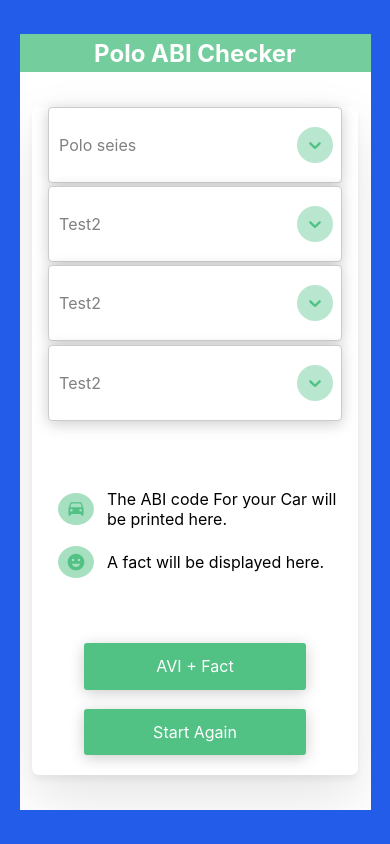
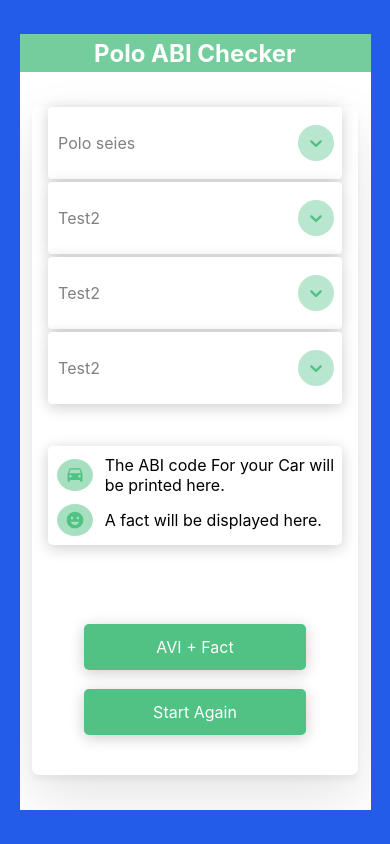
Before and after one commit to UPLukeet/Good-energy-shopping, a React (Create React App) app: page / in a window 390 px wide. Built offline with nearby package versions, Linux system fonts and the light colour scheme.

Commit message:
added box outline for info text and finidhed mobile ui and scaling

```diff
--- a/src/Components/poloFinder.js
+++ b/src/Components/poloFinder.js
@@ -8,7 +8,9 @@ function PoloFinder() {
   const [selectedOption, setSelectedOption] = useState(null);
   const [series, setSeries] = useState(null);
 
-  const [ABI, setABI] = useState("The ABI code For your Car will be printed here.");
+  const [ABI, setABI] = useState(
+    "The ABI code For your Car will be printed here."
+  );
   const [fact, setFact] = useState("A fact will be displayed here.");
 
   const options = [
@@ -37,7 +39,7 @@ function PoloFinder() {
 
   const ABI_Handler = () => {
     setABI(Data[1].model.abiCode);
-    setFact("Fun fact!")
+    setFact("Fun fact!");
     console.log(Data[1].model);
   };
 
@@ -92,6 +94,7 @@ function PoloFinder() {
             />
           </div>
 
+          <div className="PF_Info_Container">
             <div className="PF_Info ABI">
               <DriveEtaIcon />
               <p>{ABI}</p>
@@ -100,9 +103,10 @@ function PoloFinder() {
               <EmojiEmotionsIcon />
               <p>{fact}</p>
             </div>
+          </div>
 
           <div className="PF_Buttons">
-            <p onClick={ABI_Handler}>AVI + Fact</p>
+            <p onClick={ABI_Handler} className="PF_Button_Fact">AVI + Fact</p>
             <p onClick={Reset_Data}>Start Again</p>
           </div>
         </div>
--- a/src/Styling/_poloFinder.scss
+++ b/src/Styling/_poloFinder.scss
@@ -48,8 +48,9 @@
 
                     .poloOptions__control {
                         box-shadow: 0px 3px 15px rgba(0, 0, 0, 0.2);
-                        height: 9vh;
+                        height: 8.5vh;
                         cursor: pointer;
+                        border: none;
 
                         .poloOptions__indicators {
 
@@ -87,10 +88,20 @@
                 }
             }
 
+
+            .PF_Info_Container {
+                box-shadow: 0px 3px 15px rgba(0, 0, 0, 0.2);
+                width: 90%;
+                border-radius: 5px;
+                margin-left: auto;
+                margin-right: auto;
+                margin-top: auto;
+                margin-bottom: auto;
+
                 .PF_Info {
                     display: flex;
                     flex-shrink: 1;
-                margin-top: 5%;
+                    margin-top: 3%;
 
                     svg {
                         height: 20px;
@@ -100,44 +111,52 @@
                         color: #51C184;
                         margin-top: auto;
                         margin-bottom: auto;
-                    margin-left: 8%;
+                        margin-left: 3%;
                     }
 
                     p {
                         margin-top: auto;
                         margin-bottom: auto;
                         margin-left: 4%;
+                        margin-right: 2%;
                     }
 
                 }
 
                 .ABI {
-                margin-top: auto;
-
+                    margin-bottom: 2%;
                 }
 
+
                 .Fact {
-                margin-bottom: auto;
+                    margin-bottom: 3%;
                 }
+            }
+
 
             .PF_Buttons {
                 display: flex;
                 flex-direction: column;
+                margin-bottom: auto;
+                margin-top: auto;
 
                 p {
                     cursor: pointer;
                     text-align: center;
                     padding: 4%;
-                    border-radius: 3px;
+                    border-radius: 5px;
                     background: #51C184;
                     color: white;
                     width: 60%;
                     margin: 0;
                     margin-left: auto;
                     margin-right: auto;
-                    margin-bottom: 6%;
                     box-shadow: 0px 3px 15px rgba(0, 0, 0, 0.2);
                     transition: 0.15s ease-in;
+                }
+
+                .PF_Button_Fact{
+                    margin-bottom: 6%;
                 }
 
                 p:active {
```
Lines whose indentation alone changed are shown as unchanged.
